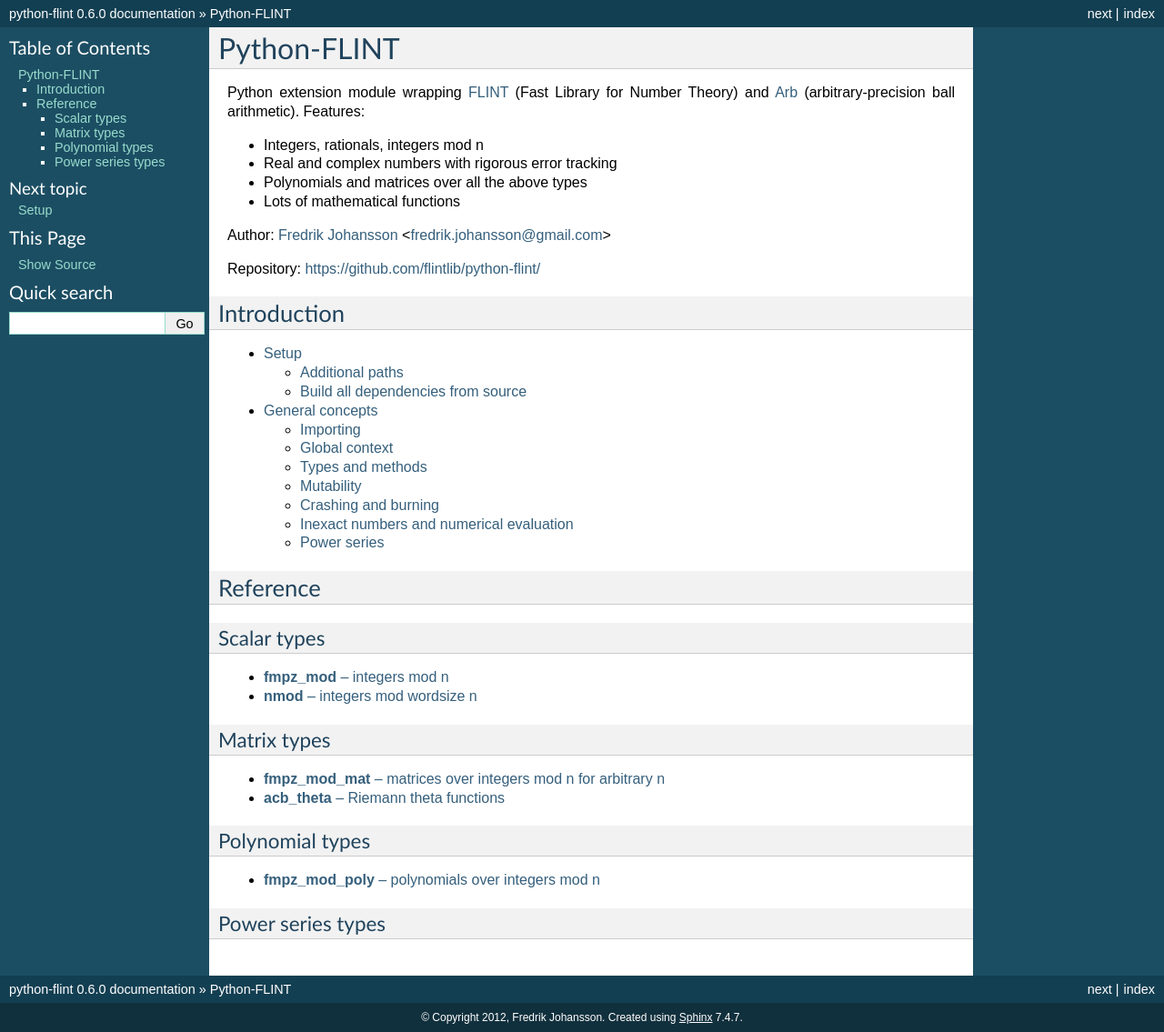
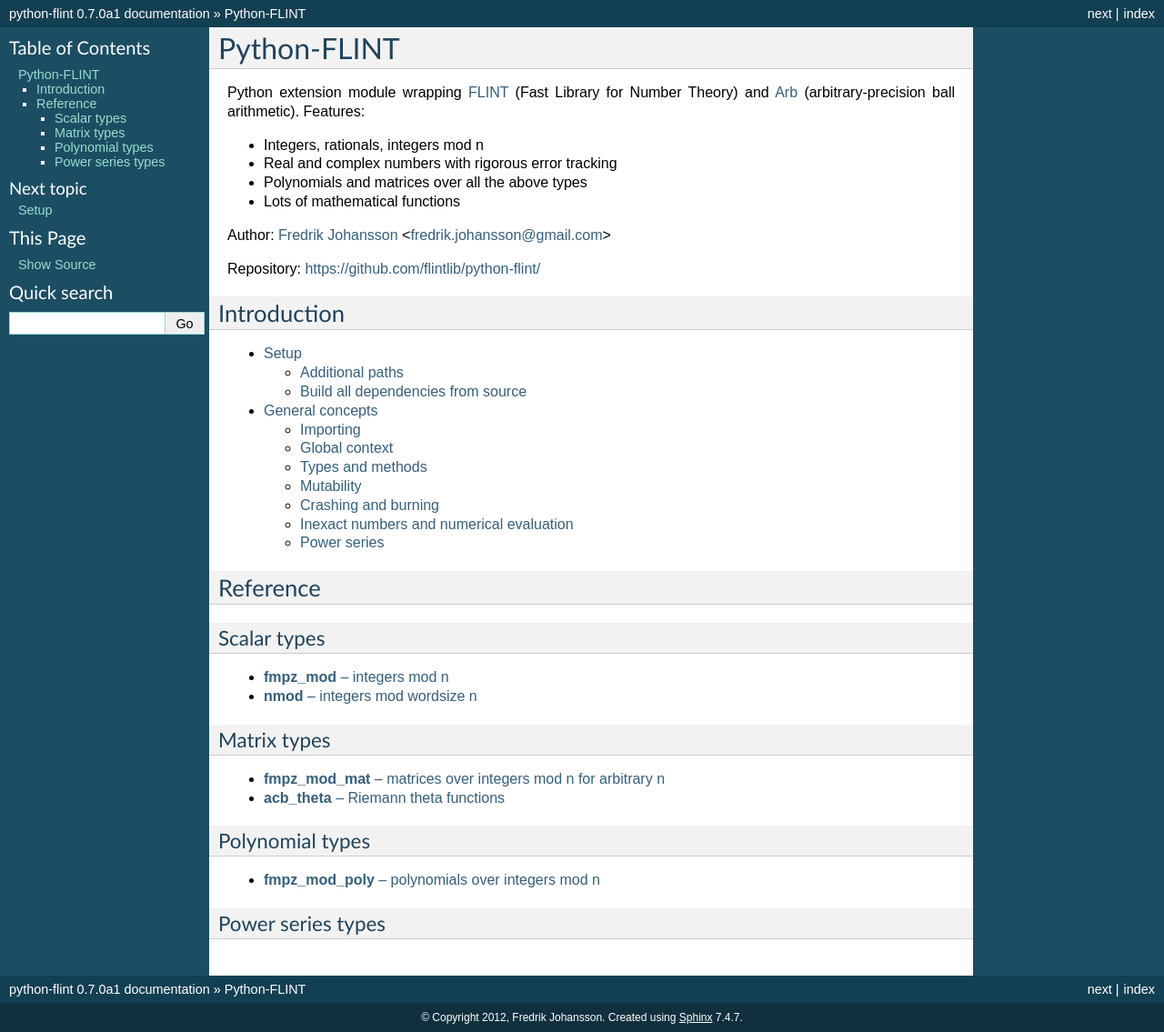
Before and after one commit to flintlib/python-flint, a Sphinx documentation site: the page built from doc/source/index.rst, in a window 1280 px wide. Shown: the whole page at 91% size. Built offline with Sphinx 7.4.7, drawn with Linux system fonts in a browser that asks for light colours; pages that are not in the unit, such as notebooks, are missing from menus.

Commit message:
Bump version from 0.6.0 to 0.7.0a1

```diff
--- a/doc/source/conf.py
+++ b/doc/source/conf.py
@@ -51,9 +51,9 @@
 # built documents.
 #
 # The short X.Y version.
-version = '0.6.0'
+version = '0.7.0a1'
 # The full version, including alpha/beta/rc tags.
-release = '0.6.0'
+release = '0.7.0a1'
 
 # The language for content autogenerated by Sphinx. Refer to documentation
 # for a list of supported languages.
--- a/pyproject.toml
+++ b/pyproject.toml
@@ -5,7 +5,7 @@
 [project]
 name = "python-flint"
 description = "Bindings for FLINT and Arb"
-version = "0.6.0"
+version = "0.7.0a1"
 urls = {Homepage = "https://github.com/flintlib/python-flint"}
 authors = [
     {name = "Fredrik Johansson", email = "fredrik.johansson@gmail.com"},
--- a/src/flint/__init__.py
+++ b/src/flint/__init__.py
@@ -38,4 +38,4 @@
     FLINT_RELEASE as __FLINT_RELEASE__,
 )
 
-__version__ = '0.6.0'
+__version__ = '0.7.0a1'
```
Also changed, not shown: 1 other file.
